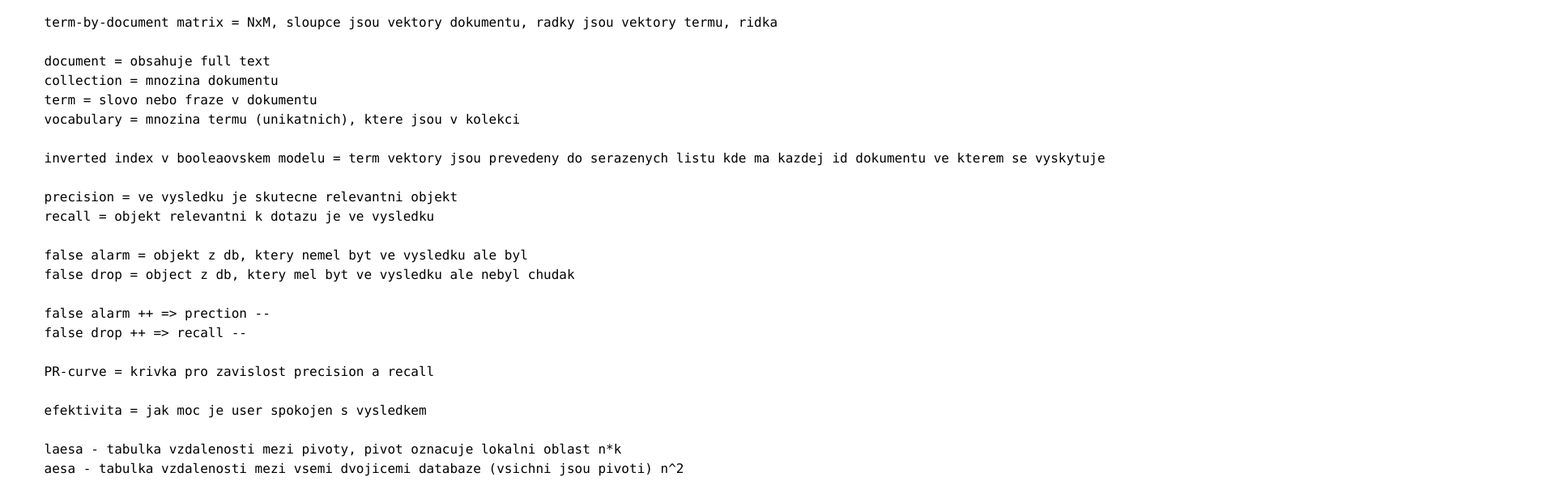
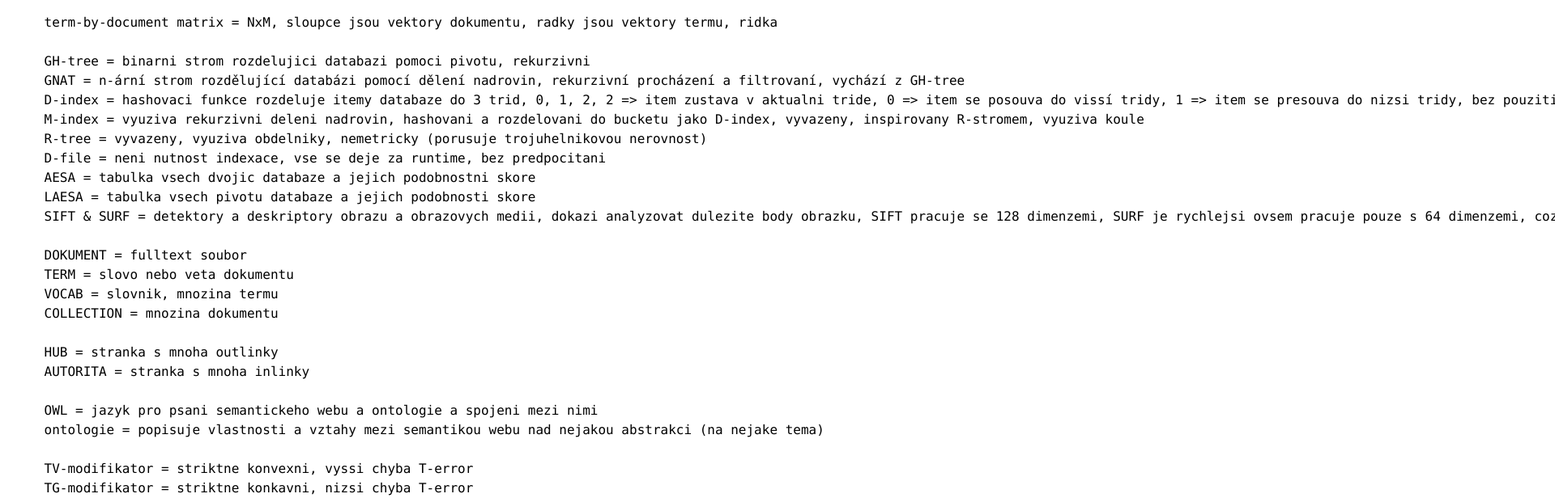
Before and after one commit to lewis-wow/vwm-tester, a SvelteKit app: page /random-faktiky in a window 1280 px wide. Shown: the top 616 px of the page at 81% size, 1920 px wide, since content can reach past the window. Built offline with nearby package versions, Linux system fonts and the light colour scheme.

Commit message:
update random faktiky

```diff
--- a/src/routes/random-faktiky/+page.svelte
+++ b/src/routes/random-faktiky/+page.svelte
@@ -2,43 +2,41 @@
   <pre>
     term-by-document matrix = NxM, sloupce jsou vektory dokumentu, radky jsou vektory termu, ridka
 
-    document = obsahuje full text
-    collection = mnozina dokumentu
-    term = slovo nebo fraze v dokumentu
-    vocabulary = mnozina termu (unikatnich), ktere jsou v kolekci
+    GH-tree = binarni strom rozdelujici databazi pomoci pivotu, rekurzivni
+    GNAT = n-ární strom rozdělující databázi pomocí dělení nadrovin, rekurzivní procházení a filtrovaní, vychází z GH-tree
+    D-index = hashovaci funkce rozdeluje itemy databaze do 3 trid, 0, 1, 2, 2 => item zustava v aktualni tride, 0 => item se posouva do vissí tridy, 1 => item se presouva do nizsi tridy, bez pouziti 2 nam vzika hamminguv kod, diky kteremu vime jak moc je nase databaze indexovatelna
+    M-index = vyuziva rekurzivni deleni nadrovin, hashovani a rozdelovani do bucketu jako D-index, vyvazeny, inspirovany R-stromem, vyuziva koule
+    R-tree = vyvazeny, vyuziva obdelniky, nemetricky (porusuje trojuhelnikovou nerovnost)
+    D-file = neni nutnost indexace, vse se deje za runtime, bez predpocitani
+    AESA = tabulka vsech dvojic databaze a jejich podobnostni skore
+    LAESA = tabulka vsech pivotu databaze a jejich podobnosti skore
+    SIFT & SURF = detektory a deskriptory obrazu a obrazovych medii, dokazi analyzovat dulezite body obrazku, SIFT pracuje se 128 dimenzemi, SURF je rychlejsi ovsem pracuje pouze s 64 dimenzemi, coz snizuje presnost dulezitych bodu obrazku, vyuzivaji se v Machine learing a vyhledavani podle obrazku
 
-    inverted index v booleaovskem modelu = term vektory jsou prevedeny do serazenych listu kde ma kazdej id dokumentu ve kterem se vyskytuje
+    DOKUMENT = fulltext soubor
+    TERM = slovo nebo veta dokumentu
+    VOCAB = slovnik, mnozina termu
+    COLLECTION = mnozina dokumentu
 
-    precision = ve vysledku je skutecne relevantni objekt
-    recall = objekt relevantni k dotazu je ve vysledku
+    HUB = stranka s mnoha outlinky
+    AUTORITA = stranka s mnoha inlinky
 
-    false alarm = objekt z db, ktery nemel byt ve vysledku ale byl
-    false drop = object z db, ktery mel byt ve vysledku ale nebyl chudak
+    OWL = jazyk pro psani semantickeho webu a ontologie a spojeni mezi nimi
+    ontologie = popisuje vlastnosti a vztahy mezi semantikou webu nad nejakou abstrakci (na nejake tema)
 
-    false alarm ++ => prection --
-    false drop ++ => recall --
+    TV-modifikator = striktne konvexni, vyssi chyba T-error
+    TG-modifikator = striktne konkavni, nizsi chyba T-error
 
-    PR-curve = krivka pro zavislost precision a recall
+    PR-curve = krivka pro pomer precision a recall
 
-    efektivita = jak moc je user spokojen s vysledkem
+    false alarm, hit = dokument databaze ktery se nemel dostat do vysledku dotazu ale dostal
+    false drop = dokument ktery mel byt vysledkem dotazu ale nebyl
 
-    laesa - tabulka vzdalenosti mezi pivoty, pivot oznacuje lokalni oblast n*k
-    aesa - tabulka vzdalenosti mezi vsemi dvojicemi databaze (vsichni jsou pivoti) n^2
-
-    vnitrni dimenze = jak dobre je distribuce dat rozlozena
-    Ball-overlap factor (tady jde o koule) = udava pocet dvojic s prunikem ku poctu vsech dvojic
-
-    TG-modifikátor = nemetrika -> metrika
-
-    GH-tree - binarni, 2 pivoty rozdeli databazi, pak se rekurzivne zanori a znovu
-    GNAT - GH-tree ale n-nární strom
-    r-tree - balancovany strom, dynamicke pivoty, nemetricky
-    m-tree - jako r-tree, hierarchicke hnizdeni regionu, vyuziva koule misto kvadru ktere ma r-strom,
-             v listech jsou shluky datovych objektu a ve vnitrnich uzlech jsou smerovaci zaznamy,
-             pri rozsahovem dotazu se prochazi jen ty vetve, jejichz regiony (koule) protinaji region dotazu.
-    pm-tree - jako m-tree, ma i globalni pivoty, zmensuje regiony vyhledavani
-    d-index - params(pivot, median a splitting), hashovani pro rozdelovani prvku do bucketů
-    m-index - vseho-devka, pivot tabulky, hashovani, vyuziva koule v prostoru, ulozeno vice informaci pro rychlejsi filtrovani
-    d-file - Index free = lze rovnou zacit dotazovat bez predzpracovani.
+    skyline = skyline operator slouzi k vyhledani itemu databaze ktere nejsou horsi nez jine, typicky hotel na plazi u more v Chorvatsku s lehatkem, tyto pozadavky by splnovalo velmi malo hotelu, skyline pouzije i ty co to nesplnuji ale nejsou horsi nez by mohli byt
+    top-k = vyuziva treshold a faginuv algoritmus, slouzi k vraceni top k vysledku z databaze
+    kNN = podobne jako top-k vraci top k dotazu z databaze, narozdil od top-k nepotrebujeme znat data, kNN se uci za behu, vyuziva datove struktury jako je priority queue a pole kandidatu sousedu
+    fagin algorithm = paralelne pristupuje k listum dat dokud ve vsech listech nevidel vsechny itemy, v tu chvili zastavi a spocita top-k
+    treshold algorithm = iterativne strida poradi k itemu dokud jejich skore rozdilnosti mezi sebou je co nejmensi, pote top-k
+    vnitrni dimenze = urcuje jak moc mame skvela data pro indexaci
+    inverted index u booleovskeho modelu = term-by-document matice je velmi ridka, toho se vyuzije a matice se reprezentuje pouze jako pole listu, vyuziva sorteneni dokumentu
     </pre>
 </div>
```
